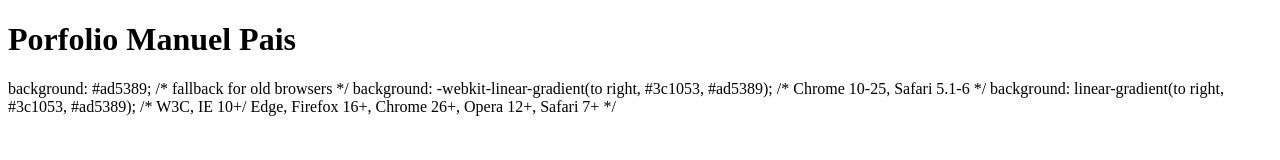
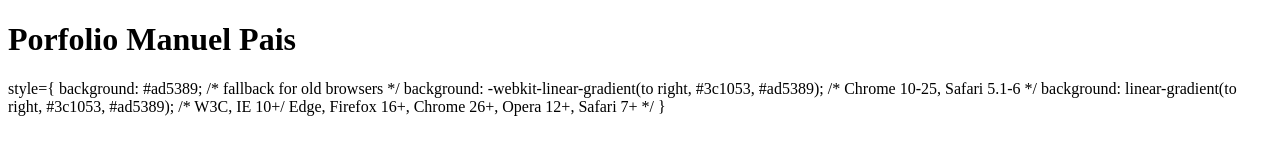
Before and after one commit to MANUPAIS2200/ManuelPais, a plain HTML site: page index.html in a window 1280 px wide. Drawn offline with Linux system fonts and the light colour scheme.

Commit message:
Add files via upload

```diff
--- a/index.html
+++ b/index.html
@@ -8,9 +8,10 @@
 <body>
     <h1>Porfolio Manuel Pais</h1>
 
-    background: #ad5389;  /* fallback for old browsers */
-    background: -webkit-linear-gradient(to right, #3c1053, #ad5389);  /* Chrome 10-25, Safari 5.1-6 */
-    background: linear-gradient(to right, #3c1053, #ad5389); /* W3C, IE 10+/ Edge, Firefox 16+, Chrome 26+, Opera 12+, Safari 7+ */
+    style={    background: #ad5389;  /* fallback for old browsers */
+        background: -webkit-linear-gradient(to right, #3c1053, #ad5389);  /* Chrome 10-25, Safari 5.1-6 */
+        background: linear-gradient(to right, #3c1053, #ad5389); /* W3C, IE 10+/ Edge, Firefox 16+, Chrome 26+, Opera 12+, Safari 7+ */
+    }
 
 </body>
 </html>
```
